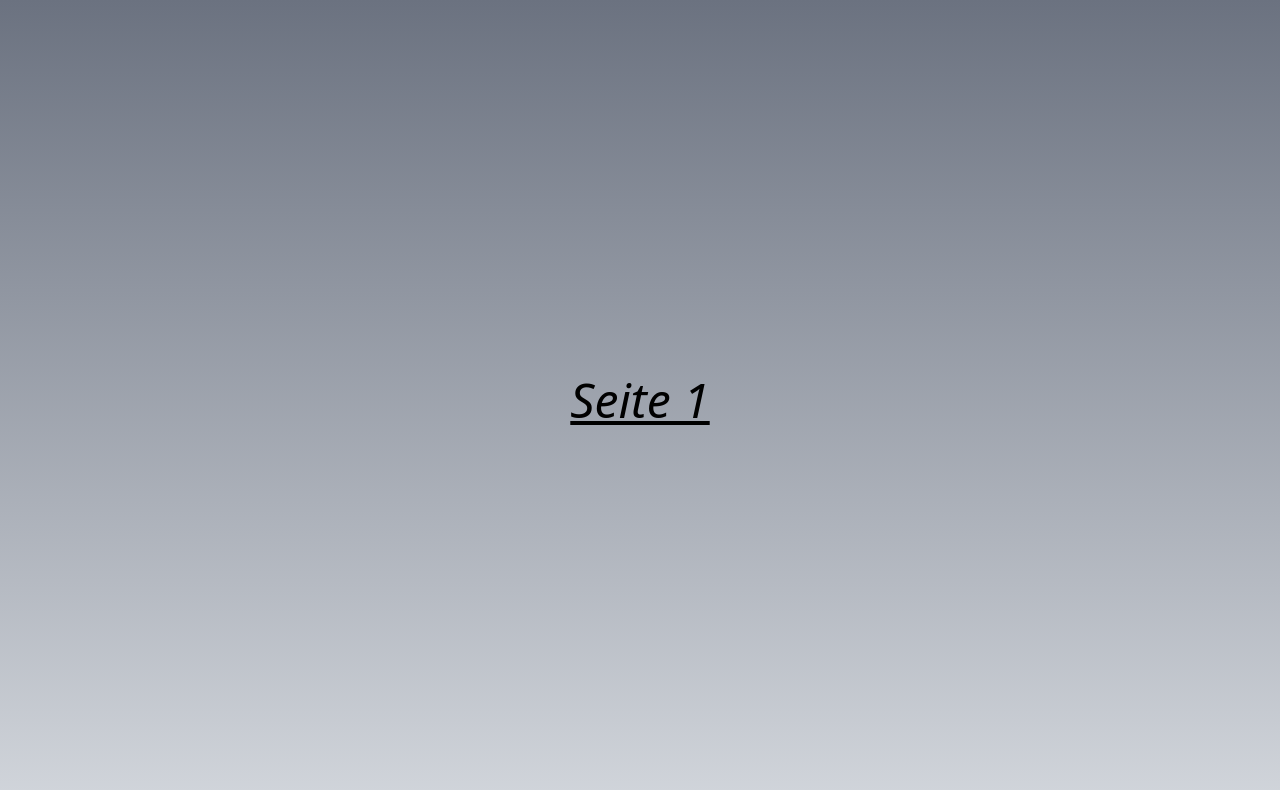
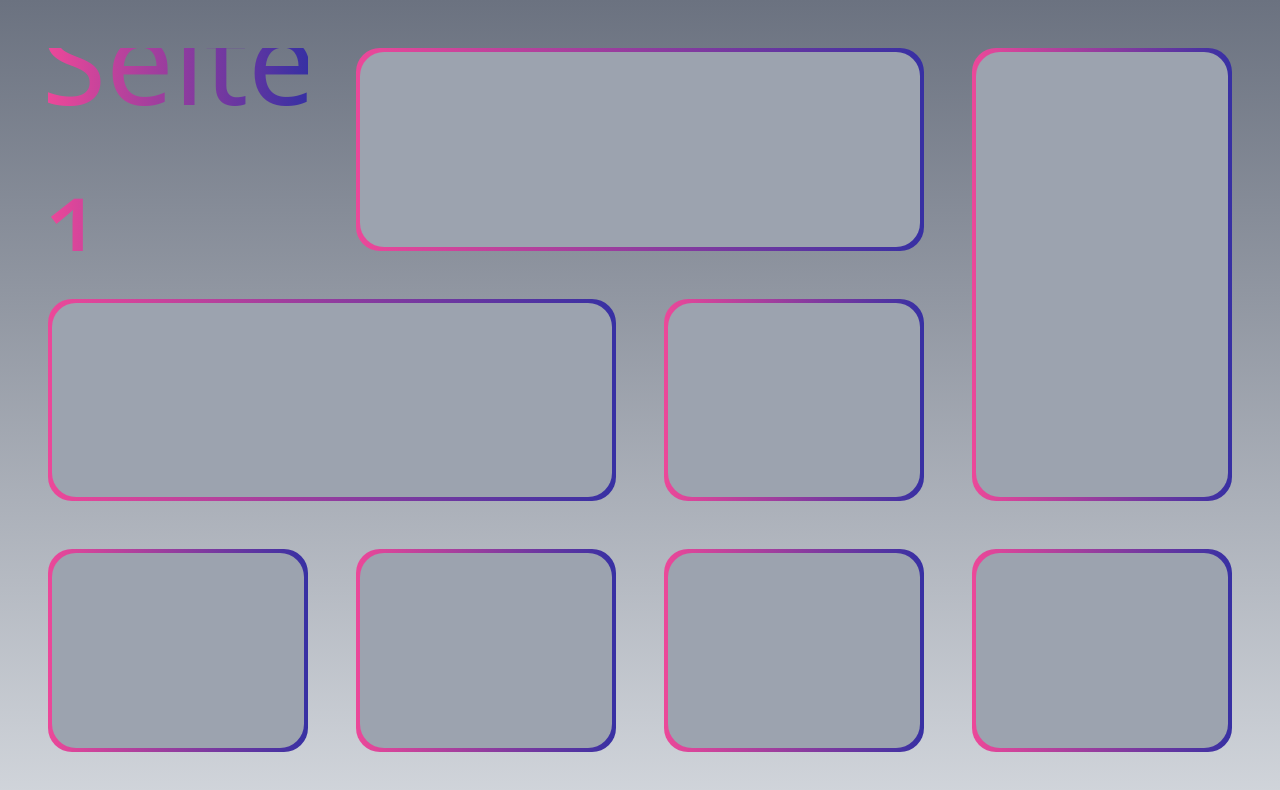
Before and after one commit to Endrickmusic/framer-motion-text-scroll, a React (Vite) app: page / in a window 1280 px wide. Shown: the top 790 px of the page. Built offline with nearby package versions, Linux system fonts and the light colour scheme.

Commit message:
add grid

```diff
--- a/package.json
+++ b/package.json
@@ -10,6 +10,7 @@
     "preview": "vite preview"
   },
   "dependencies": {
+    "framer-motion": "^11.2.4",
     "react": "^18.2.0",
     "react-dom": "^18.2.0"
   },
--- a/src/App.jsx
+++ b/src/App.jsx
@@ -1,3 +1,5 @@
+import { motion } from 'framer-motion'
+
 import './index.css'
 
 function App() {
@@ -5,10 +7,79 @@ function App() {
   return (
     <>
       <div className='snap snap-y snap-mandatory h-screen overflow-y-scroll'>
-        <div className="snap-start h-screen flex items-center justify-center bg-gradient-to-t from-gray-300 to-gray-500">
-          <h1 className="text-5xl italic underline text-center">
+
+        <div className="grid grid-cols-4 grid-rows-3 gap-12 p-12 snap-start h-screen bg-gradient-to-t from-gray-300 to-gray-500">
+          <motion.div className="flex text-[120px] bg-gradient-to-r from-pink-500 to-indigo-800 text-transparent bg-clip-text justify-center items-center"
+            initial={{ x: -200 }}
+            animate={{ x: 0 }}
+            transition={{ type: 'tween', duration: 0.5 }}
+            >
             Seite 1
-          </h1>
+          </motion.div>
+          <motion.div className="col-span-2 rounded-3xl bg-gradient-to-r from-pink-500 to-indigo-800 p-1"
+            initial={{ x: -200 }}
+            animate={{ x: 0 }}
+            transition={{ type: 'tween', duration: 0.5 }}
+          >
+             <div className="h-full w-full bg-gray-400 rounded-3xl"></div>
+          </motion.div>
+
+          <motion.div className="row-span-2 rounded-3xl bg-gradient-to-r from-pink-500 to-indigo-800 p-1"
+            initial={{ x: -200 }}
+            animate={{ x: 0 }}
+            transition={{ type: 'tween', duration: 0.5 }}
+          >
+             <div className="h-full w-full bg-gray-400 rounded-3xl"></div>
+          </motion.div>
+
+          <motion.div className="col-span-2 rounded-3xl bg-gradient-to-r from-pink-500 to-indigo-800 p-1"
+            initial={{ x: -200 }}
+            animate={{ x: 0 }}
+            transition={{ type: 'tween', duration: 0.5 }}
+          >
+             <div className="h-full w-full bg-gray-400 rounded-3xl"></div>
+          </motion.div>
+
+          <motion.div className="rounded-3xl bg-gradient-to-r from-pink-500 to-indigo-800 p-1"
+            initial={{ x: -200 }}
+            animate={{ x: 0 }}
+            transition={{ type: 'tween', duration: 0.5 }}
+          >
+             <div className="h-full w-full bg-gray-400 rounded-3xl"></div>
+          </motion.div>
+
+          <motion.div className="rounded-3xl bg-gradient-to-r from-pink-500 to-indigo-800 p-1"
+            initial={{ x: -200 }}
+            animate={{ x: 0 }}
+            transition={{ type: 'tween', duration: 0.5 }}
+          >
+             <div className="h-full w-full bg-gray-400 rounded-3xl"></div>
+          </motion.div>
+
+          <motion.div className="rounded-3xl bg-gradient-to-r from-pink-500 to-indigo-800 p-1"
+            initial={{ x: -200 }}
+            animate={{ x: 0 }}
+            transition={{ type: 'tween', duration: 0.5 }}
+          >
+             <div className="h-full w-full bg-gray-400 rounded-3xl"></div>
+          </motion.div>
+
+          <motion.div className="rounded-3xl bg-gradient-to-r from-pink-500 to-indigo-800 p-1"
+            initial={{ x: -200 }}
+            animate={{ x: 0 }}
+            transition={{ type: 'tween', duration: 0.5 }}
+          >
+             <div className="h-full w-full bg-gray-400 rounded-3xl"></div>
+          </motion.div>
+
+          <motion.div className="rounded-3xl bg-gradient-to-r from-pink-500 to-indigo-800 p-1"
+            initial={{ x: -200 }}
+            animate={{ x: 0 }}
+            transition={{ type: 'tween', duration: 0.5 }}
+          >
+             <div className="h-full w-full bg-gray-400 rounded-3xl"></div>
+          </motion.div>
+
         </div>
 
         <div className="snap-start h-screen flex items-center justify-center bg-gradient-to-t from-yellow-200 to-red-300">
```
Also changed, not shown: 1 other file (tests, documents, lock files or other folders).
